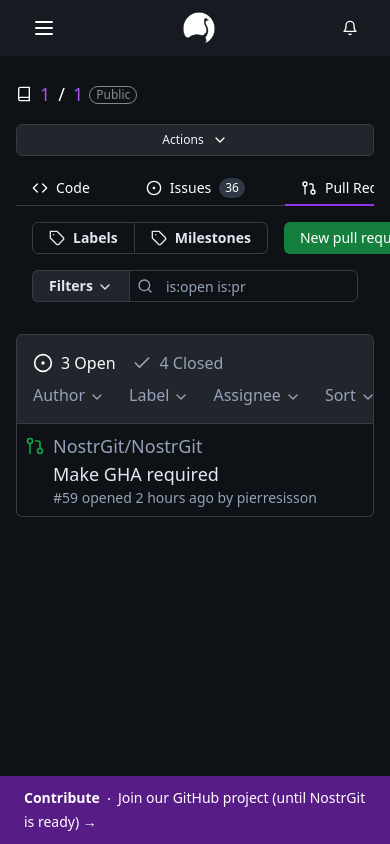
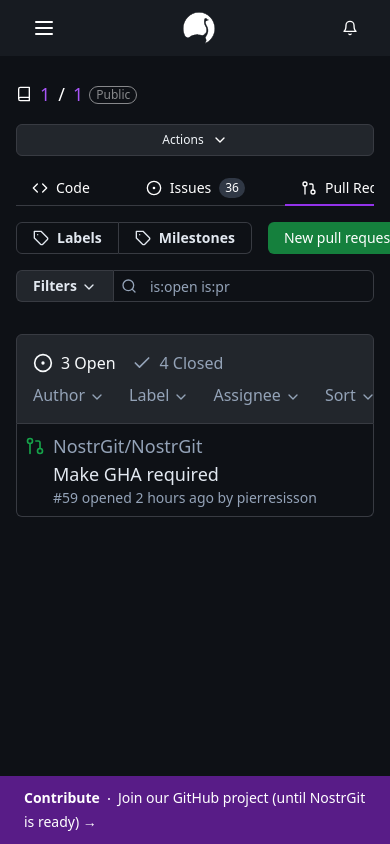
Before and after one commit to NostrGit/NostrGit, a Next.js app: page /1/1/pulls in a window 390 px wide. Shown: the top 844 px of the page. Built offline with nearby package versions, Linux system fonts and the light colour scheme; what nostr-relaypool would draw is missing.

Commit message:
removed wrong prop in filterbar

```diff
--- a/src/app/[entity]/[repo]/issues/page.tsx
+++ b/src/app/[entity]/[repo]/issues/page.tsx
@@ -67,7 +67,7 @@ export default function RepoIssuesPage() {
 
   return (
     <section className="mt-4">
-      <div className="flex flex-col md:flex-row justify-between gap-4 px-4 sm:px-0">
+      <div className="flex flex-col md:flex-row justify-between gap-4">
         <div className="flex w-full order-last mb-4 md:mb-0 md:order-none">
           <FilterBar search={search} handleSearch={handleSearch} />
         </div>
--- a/src/app/[entity]/[repo]/pulls/page.tsx
+++ b/src/app/[entity]/[repo]/pulls/page.tsx
@@ -68,7 +68,7 @@ export default function RepoPullsPage() {
 
   return (
     <section className="mt-4">
-      <div className="flex flex-col md:flex-row justify-between gap-4 px-4 sm:px-0">
+      <div className="flex flex-col md:flex-row justify-between gap-4">
         <div className="flex w-full order-last mb-4 md:mb-0 md:order-none">
           <FilterBar search={search} handleSearch={handleSearch} />
         </div>
--- a/src/components/filter-bar.tsx
+++ b/src/components/filter-bar.tsx
@@ -1,6 +1,6 @@
 import { ChevronDown, Search } from "lucide-react";
 
-export default function FilterBar({placeholder, search, handleSearch} : {placeholder: string, search: string, handleSearch: (e: React.ChangeEvent<HTMLInputElement>) => void}) {
+export default function FilterBar({search, handleSearch} : {search: string, handleSearch: (e: React.ChangeEvent<HTMLInputElement>) => void}) {
   return (
     <>
       <button className="flex items-center h-8 border border-r-0 text-sm border-gray hover:border-slate-400 bg-dark px-4 rounded-l-md text-slate-200 font-semibold">
```
